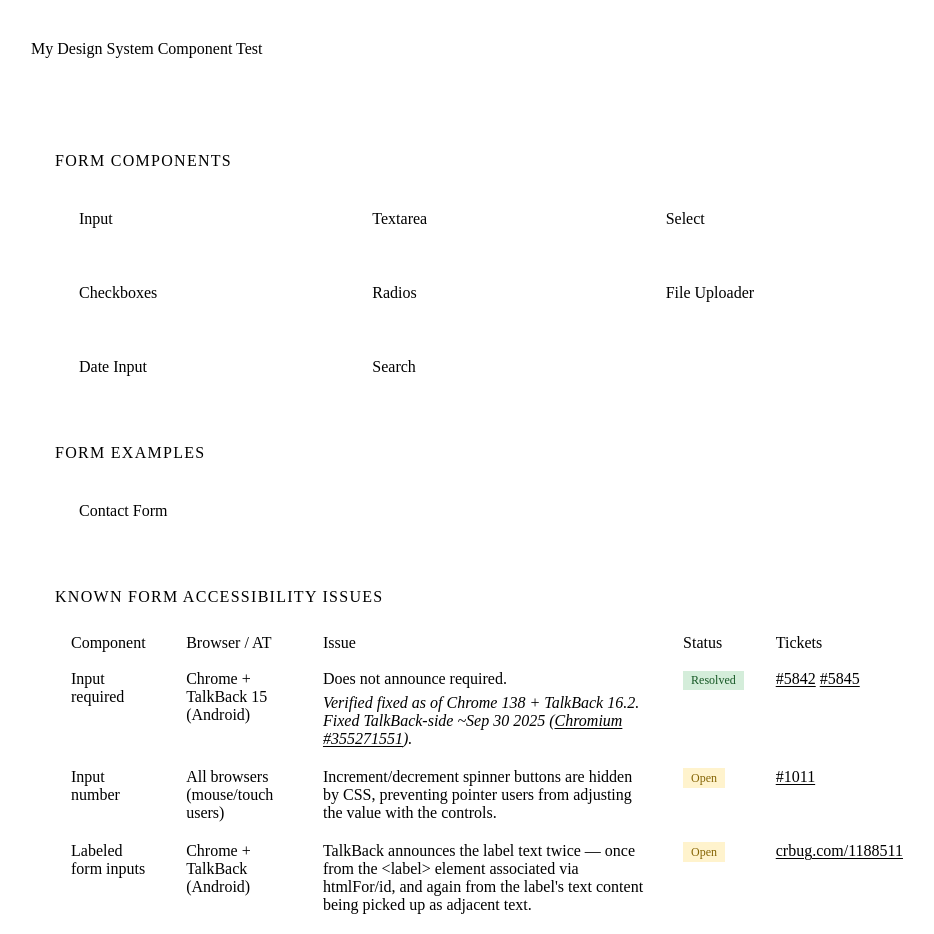
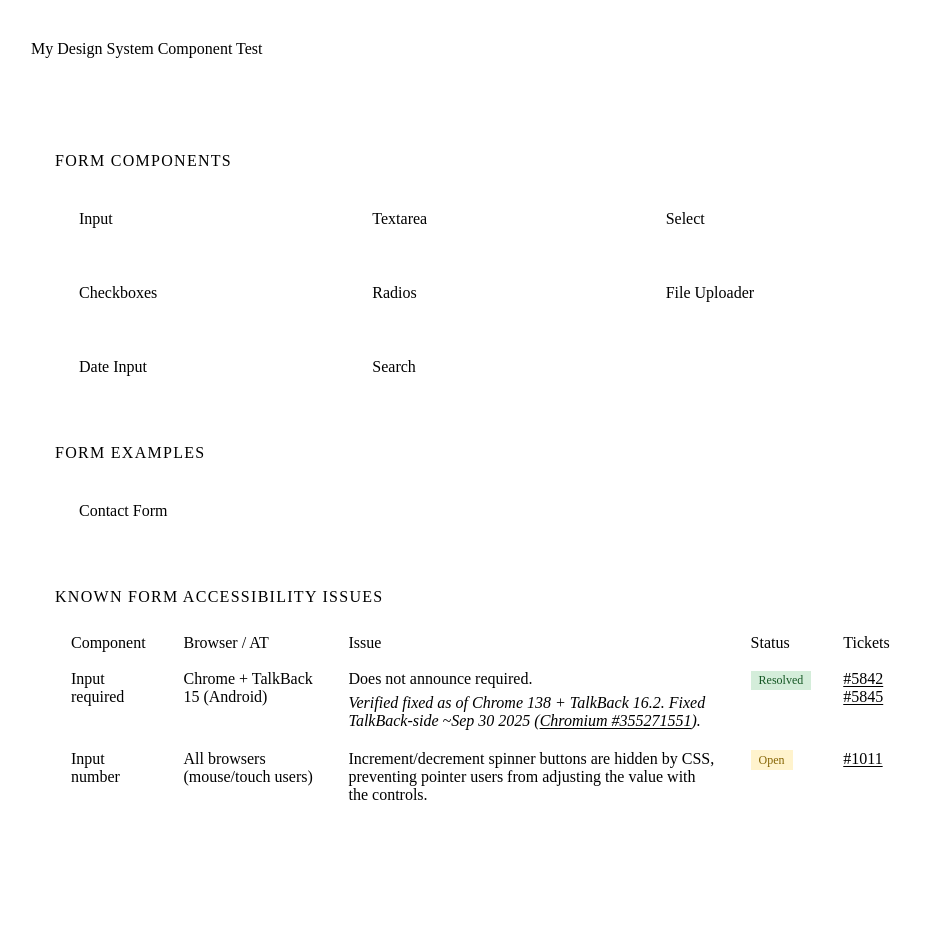
Before and after one commit to thiessenp-cds/design-system-test, a React (Vite) app: page / in a window 1280 px wide. Shown: the top 934 px of the page, without its empty margins (153-1087 px from the left). After the commit the page ends 902 px from the top, so only its background shows below. Built offline with nearby package versions, Linux system fonts and the light colour scheme.

Commit message:
remove issues invalid

```diff
--- a/src/components/KnownIssuesTable.jsx
+++ b/src/components/KnownIssuesTable.jsx
@@ -21,24 +21,6 @@ const issues = [
     status: 'open',
     tickets: [
       { text: '#1011', href: 'https://github.com/cds-snc/gcds-components/issues/1011' },
-    ],
-  },
-  {
-    component: 'Labeled form inputs',
-    browserAt: 'Chrome + TalkBack (Android)',
-    issue: 'TalkBack announces the label text twice — once from the <label> element associated via htmlFor/id, and again from the label\'s text content being picked up as adjacent text.',
-    status: 'open',
-    tickets: [
-      { text: 'crbug.com/1188511', href: 'https://crbug.com/1188511' },
-    ],
-  },
-  {
-    component: 'Fieldset / radio group',
-    browserAt: 'Chrome + TalkBack (Android)',
-    issue: 'When navigating into a <fieldset>, TalkBack announces the <legend> text twice — once when entering the fieldset group, and again when focusing the first radio input inside (Chrome sends both the fieldset\'s group label and the input\'s label).',
-    status: 'open',
-    tickets: [
-      { text: 'crbug.com/869724', href: 'https://crbug.com/869724' },
     ],
   },
 ]
```
